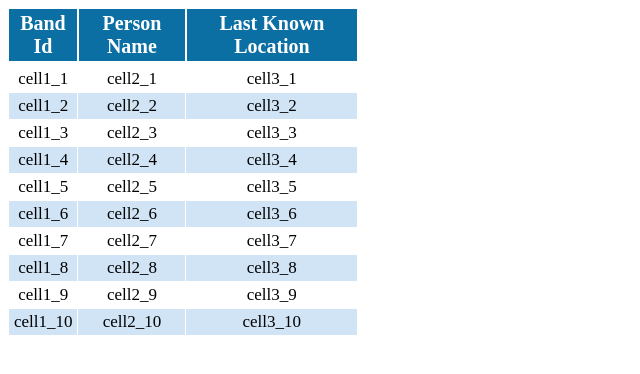
After one commit to siddhesh13/heroku-flask-template, a Flask app: template templates/info.html in a window 1280 px wide. The commit adds this page. Shown: the top 374 px of the page, without its empty margins (0-640 px from the left). Run offline with Flask 2, Linux system fonts and the light colour scheme; the template is opened without the code that fills it, so the values that code supplies are empty.

Commit message:
first commit

```diff
--- a/app.py
+++ b/app.py
@@ -21,7 +21,13 @@
 
 @app.route('/')
 def page():
-   return render_template('index.html')
+   return render_template('about.html')
+
+@app.route('/contact')
+def page():
+   return render_template('contact.html')
+
+
 
 @app.route('/live')
 def status():
--- /dev/null
+++ b/templates/info.html
@@ -0,0 +1,109 @@
+<!DOCTYPE html>
+<html lang="en">
+    <head>
+        <title>Heroku Flask Template</title>
+        <meta charset="UTF-8">
+        <meta name="viewport" content="width=device-width, initial-scale=1">
+    <style>
+table.paleBlueRows {
+  font-family: "Times New Roman", Times, serif;
+  border: 1px solid #FFFFFF;
+  width: 350px;
+  height: 200px;
+  text-align: center;
+  border-collapse: collapse;
+}
+table.paleBlueRows td, table.paleBlueRows th {
+  border: 1px solid #FFFFFF;
+  padding: 3px 0px;
+}
+table.paleBlueRows tbody td {
+  font-size: 17px;
+}
+table.paleBlueRows tr:nth-child(even) {
+  background: #D0E4F5;
+}
+table.paleBlueRows thead {
+  background: #0B6FA4;
+  border-bottom: 5px solid #FFFFFF;
+}
+table.paleBlueRows thead th {
+  font-size: 20px;
+  font-weight: bold;
+  color: #FFFFFF;
+  text-align: center;
+  border-left: 2px solid #FFFFFF;
+}
+table.paleBlueRows thead th:first-child {
+  border-left: none;
+}
+
+table.paleBlueRows tfoot td {
+  font-size: 14px;
+}
+    </style>
+    </head>
+    <body>
+     <table class="paleBlueRows">
+<thead>
+<tr>
+<th>Band Id</th>
+<th>Person Name</th>
+<th>Last Known Location</th>
+</tr>
+</thead>
+<tbody>
+<tr>
+<td>cell1_1</td>
+<td>cell2_1</td>
+<td>cell3_1</td>
+</tr>
+<tr>
+<td>cell1_2</td>
+<td>cell2_2</td>
+<td>cell3_2</td>
+</tr>
+<tr>
+<td>cell1_3</td>
+<td>cell2_3</td>
+<td>cell3_3</td>
+</tr>
+<tr>
+<td>cell1_4</td>
+<td>cell2_4</td>
+<td>cell3_4</td>
+</tr>
+<tr>
+<td>cell1_5</td>
+<td>cell2_5</td>
+<td>cell3_5</td>
+</tr>
+<tr>
+<td>cell1_6</td>
+<td>cell2_6</td>
+<td>cell3_6</td>
+</tr>
+<tr>
+<td>cell1_7</td>
+<td>cell2_7</td>
+<td>cell3_7</td>
+</tr>
+<tr>
+<td>cell1_8</td>
+<td>cell2_8</td>
+<td>cell3_8</td>
+</tr>
+<tr>
+<td>cell1_9</td>
+<td>cell2_9</td>
+<td>cell3_9</td>
+</tr>
+<tr>
+<td>cell1_10</td>
+<td>cell2_10</td>
+<td>cell3_10</td>
+</tr>
+</tbody>
+</table>
+    </body>
+</html>
--- a/templates/responsive.html
+++ b/templates/responsive.html
@@ -134,10 +134,10 @@ h2 {
 <div class="header">
   <div id="mySidenav" class="sidenav">
   <a href="javascript:void(0)" class="closebtn" onclick="closeNav()">&times;</a>
-  <a href="#">About</a>
-  <a href="#">Info</a>
+  <a href="/about">About</a>
+  <a href="/info">Info</a>
   <a href="/download">Statistics</a>
-  <a href="#">Contact</a>
+  <a href="/contact">Contact</a>
 </div>
 <h1 style="font-size:35px;color:#E0E0E2; text-align: center;">Person Tracker</h1>
  <span style="color:#E0E0E2;font-size:30px;cursor:pointer ;" onclick="openNav()">&#9776; </span>
```
Also changed, not shown: templates/about.html (added, +48 -0 lines), templates/contact.html (added, +13 -0 lines).
